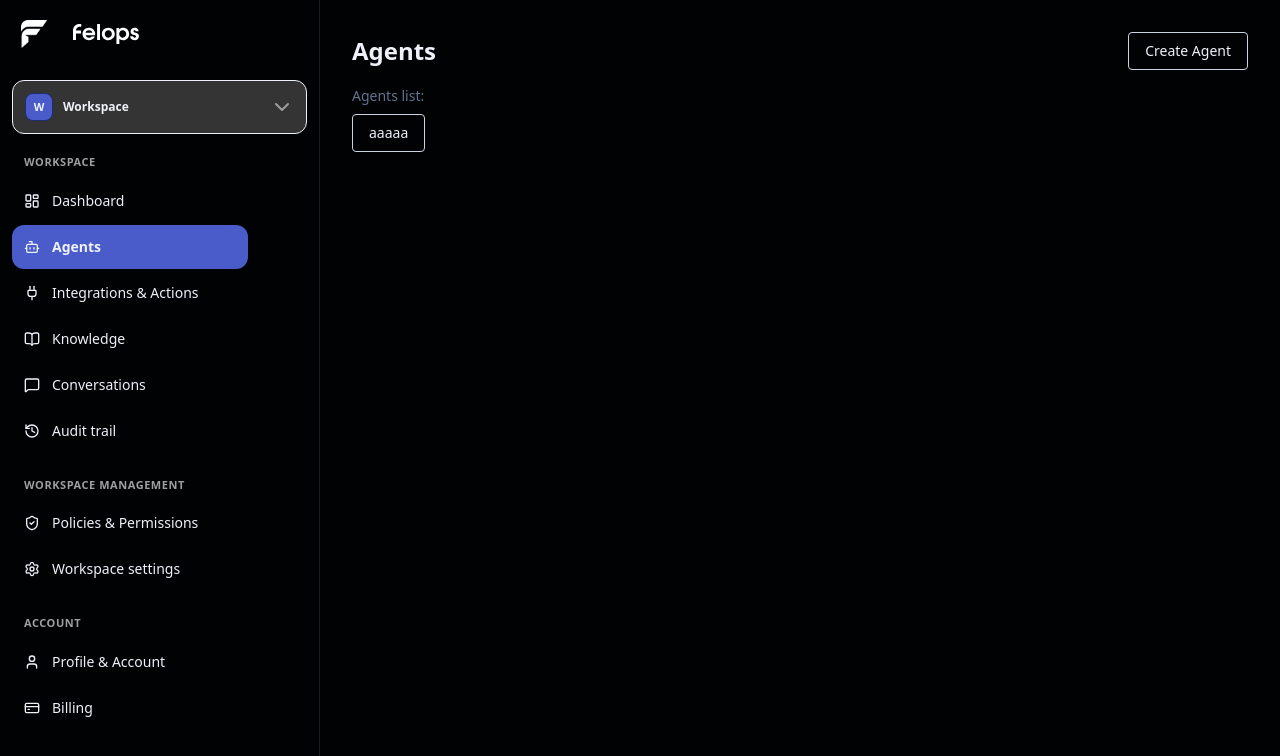
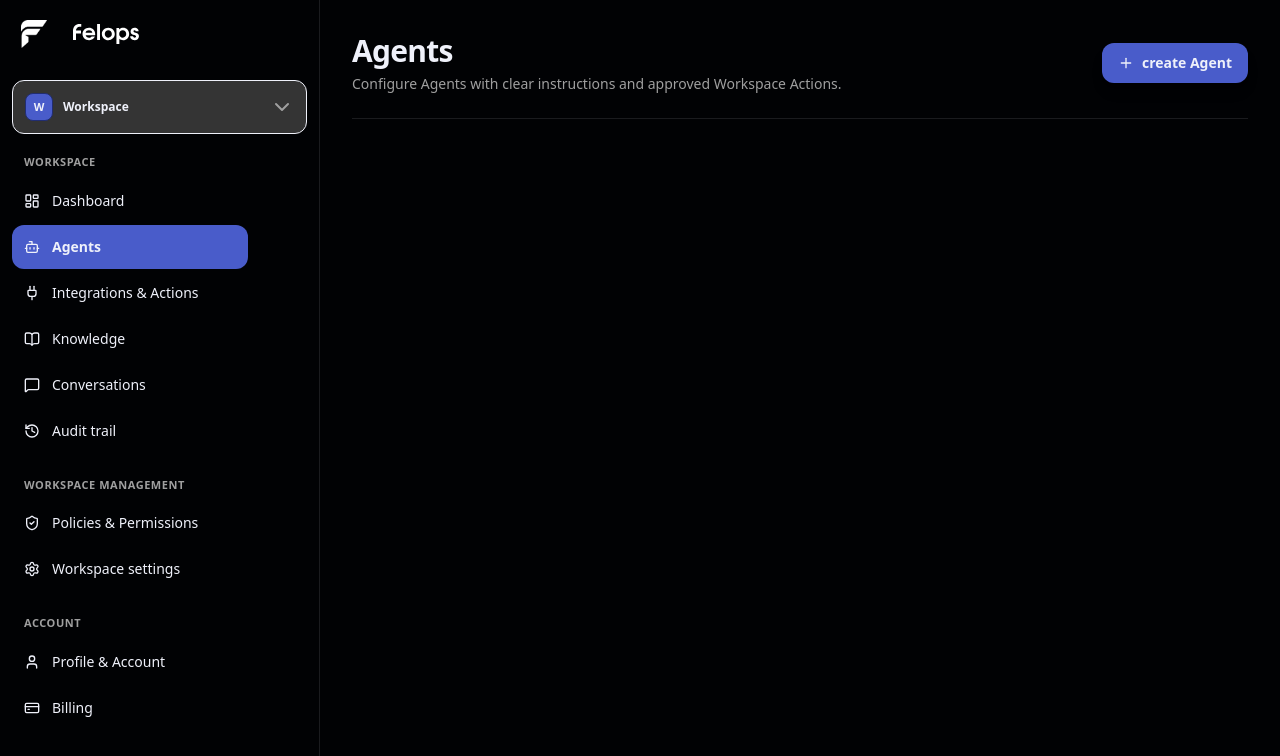
Before and after one commit to FelOps-platform/felops-frontend, a Next.js app: page /w/1/agents in a window 1280 px wide. Shown: the top 756 px of the page. Built offline with nearby package versions, Linux system fonts and the light colour scheme; no server answers.

Commit message:
feat(agents): implement agents page header with create agent action

```diff
--- a/src/app/(protected)/w/[workspaceId]/agents/(hub)/page.tsx
+++ b/src/app/(protected)/w/[workspaceId]/agents/(hub)/page.tsx
@@ -1,4 +1,5 @@
 import Link from "next/link";
+import { Plus } from "lucide-react";
 
 export default async function AgentsPage({
   params,
@@ -8,24 +9,24 @@ export default async function AgentsPage({
   const { workspaceId } = await params;
 
   return (
-    <div className="flex flex-col gap-4">
-      <div className="flex items-center justify-between">
-        <h1 className="text-2xl font-bold">Agents</h1>
+    <div className="space-y-6 max-w-6xl">
+      <div className="flex flex-col sm:flex-row sm:items-center justify-between gap-4 pb-6 border-b border-secondary-50/10">
+        <div>
+          <h1 className="text-2xl sm:text-3xl font-bold tracking-tight text-secondary-50">
+            Agents
+          </h1>
+          <p className="text-xs sm:text-sm text-neutral-400 mt-1">
+            Configure Agents with clear instructions and approved Workspace
+            Actions.
+          </p>
+        </div>
+
         <Link
           href={`/w/${workspaceId}/agents/new`}
-          className="inline-block rounded border border-slate-300 px-4 py-2 text-sm font-medium hover:bg-slate-50"
+          className="inline-flex items-center gap-2 px-4 py-2.5 rounded-xl bg-secondary-500 text-secondary-50 font-semibold text-xs sm:text-sm hover:bg-secondary-100 transition-colors shadow-lg cursor-pointer self-start sm:self-auto shrink-0"
         >
-          Create Agent
-        </Link>
-      </div>
-
-      <div className="flex flex-col gap-2">
-        <p className="text-sm text-slate-500">Agents list:</p>
-        <Link
-          href={`/w/${workspaceId}/agents/agent-123`}
-          className="inline-block w-fit rounded border border-slate-300 px-4 py-2 text-sm font-medium hover:bg-slate-50"
-        >
-          aaaaa
+          <Plus className="w-4 h-4" />
+          <span>create Agent</span>
         </Link>
       </div>
     </div>
```
